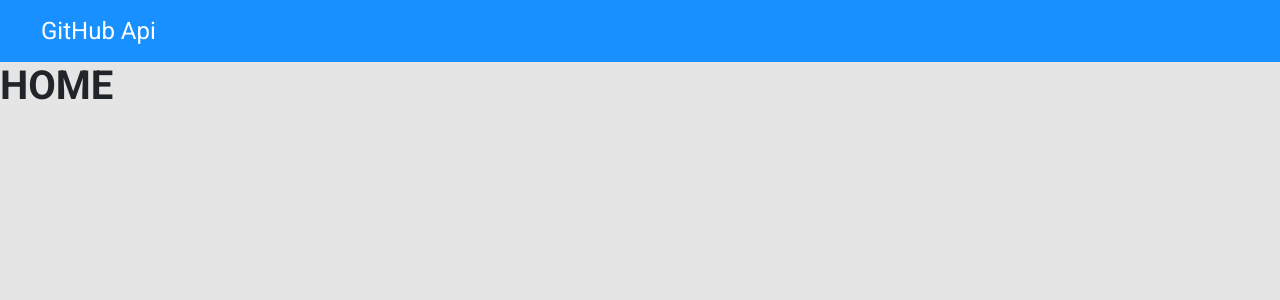
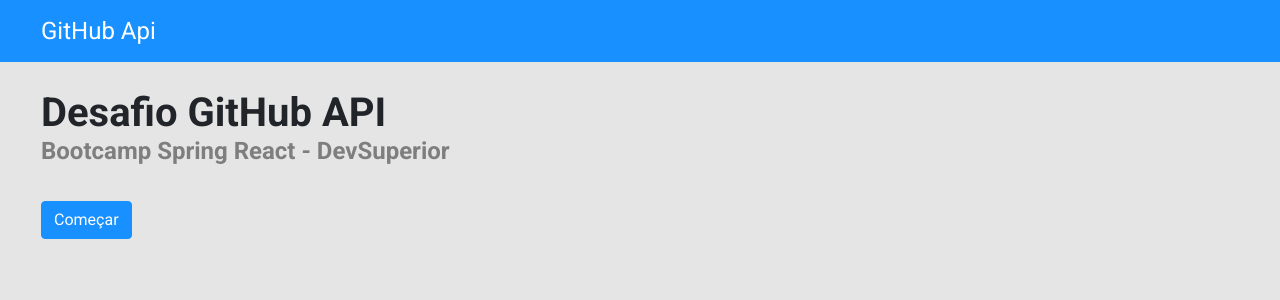
Before and after one commit to Jpoao/github-API-challenge, a React (Create React App) app: page / in a window 1280 px wide. Shown: the top 300 px of the page. Built offline with nearby package versions, Linux system fonts and the light colour scheme.

Commit message:
home page

```diff
--- a/src/Routes.tsx
+++ b/src/Routes.tsx
@@ -1,5 +1,6 @@
 import {BrowserRouter, Switch, Route} from "react-router-dom";
 import NavBar from "./components/NavBar";
+import Home from "./pages/Home/Index";
 
 const Routes = () => {
     return (
@@ -7,7 +8,7 @@ const Routes = () => {
         <NavBar/>
         <Switch>
             <Route path="/" exact>
-                <h1>HOME</h1>
+                <Home/>
             </Route>
             <Route path="/search" exact>
                 <h1>SEARCH</h1>
--- /dev/null
+++ b/src/pages/Home/Index.tsx
@@ -0,0 +1,18 @@
+import { Link } from "react-router-dom";
+import "./styles.css";
+
+const Home = () => {
+  return (
+    <div className="home-container">
+      <h1>Desafio GitHub API</h1>
+      <h4>Bootcamp Spring React - DevSuperior</h4>
+      <div className="button-container">
+        <Link to="/search">
+          <button className="btn btn-primary">Começar</button>
+        </Link>
+      </div>
+    </div>
+  );
+};
+
+export default Home;
--- /dev/null
+++ b/src/pages/Home/styles.css
@@ -0,0 +1,20 @@
+.home-container {
+    margin-left: 41px;
+    padding-top: 27px;
+}
+
+.home-container h4 {
+    color: #7E7E7E;
+}
+
+.button-container {
+    padding-top: 35px;
+}
+
+.btn {
+    color: #FFFFFF;
+}
+
+.button-container :hover{
+    color: #FFFFFF;
+}
```
